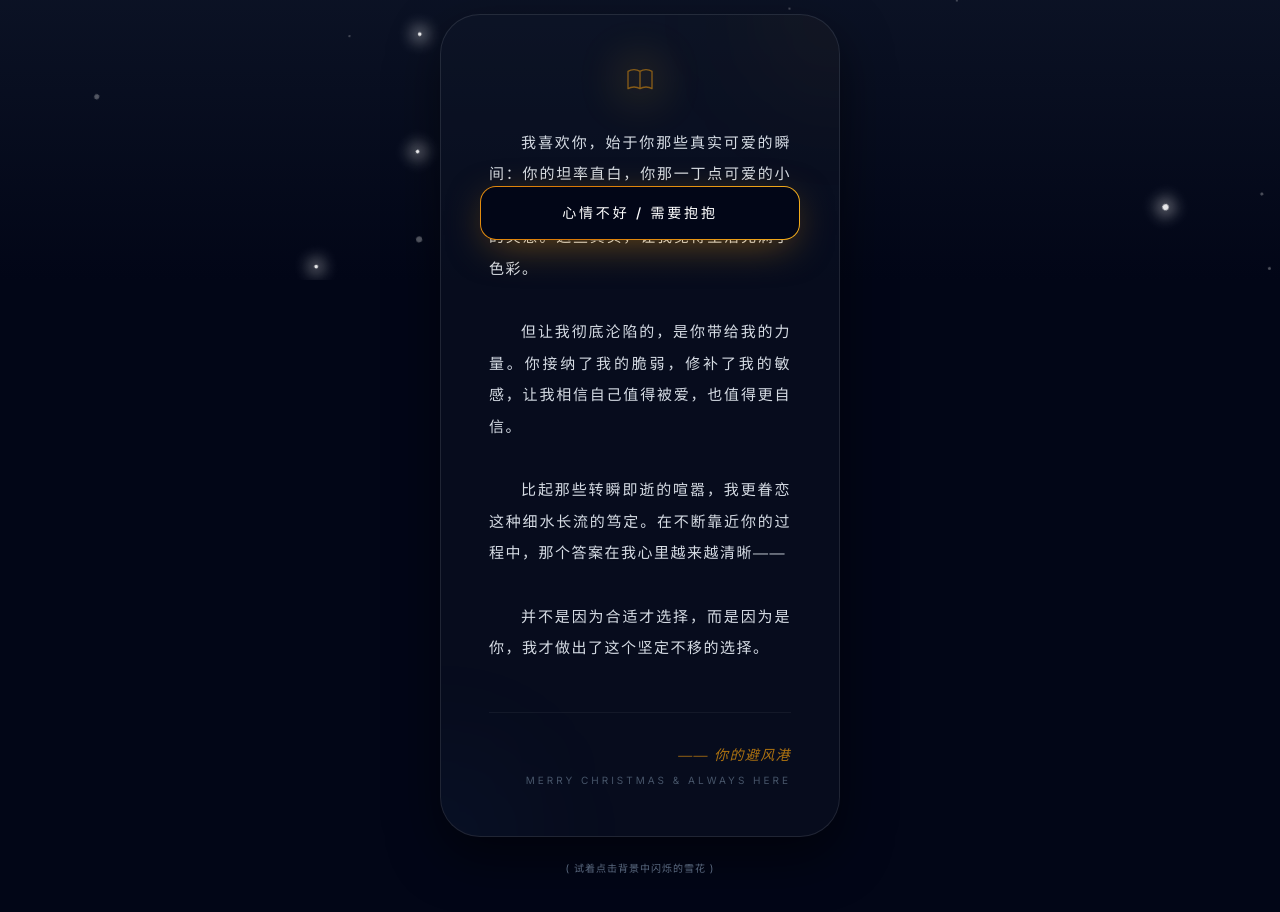
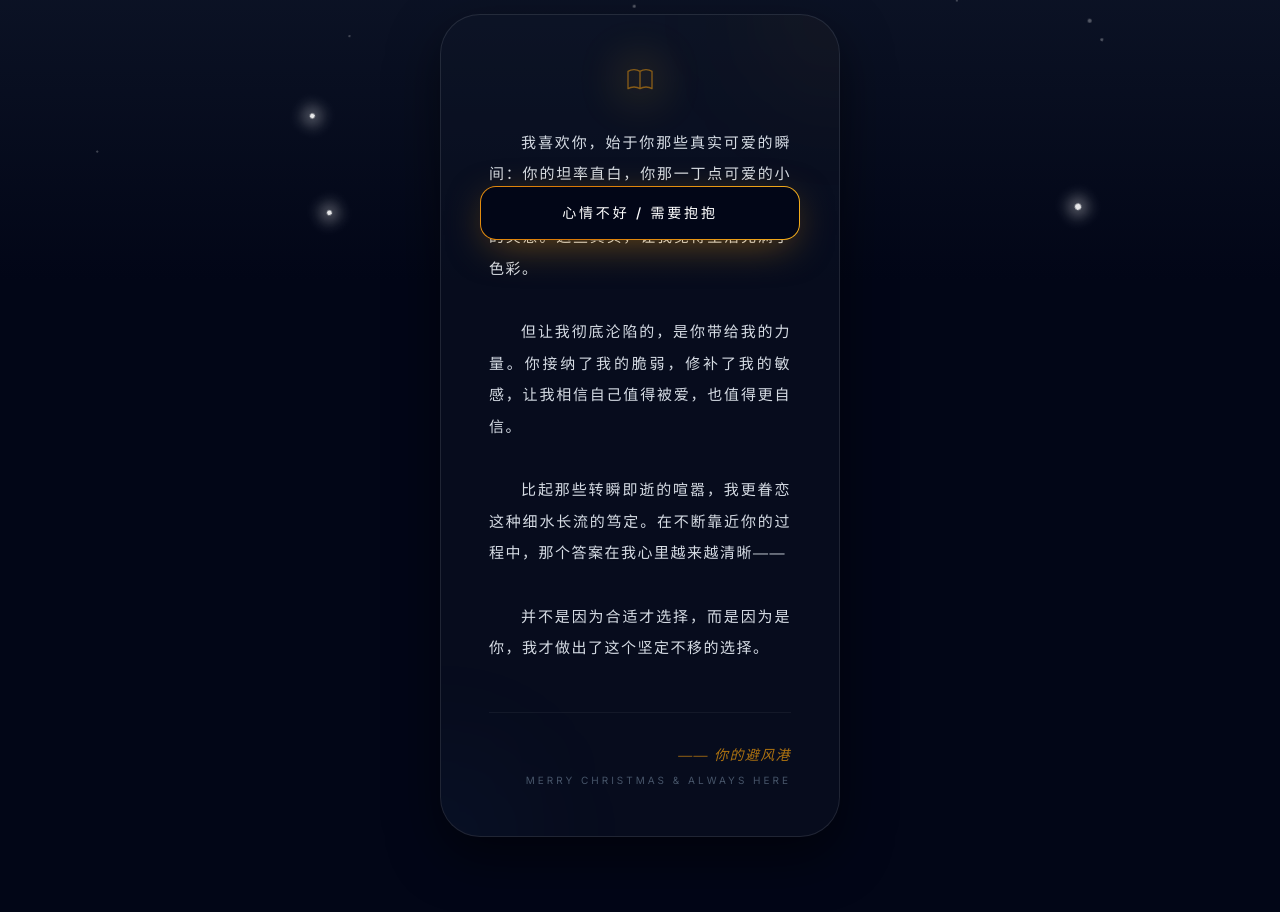
Before and after one commit to siegzhong-maker/the-safe-house, a React (Vite) app: page / in a window 1280 px wide. Shown: the part 520-1432 px from the top of the page. Built offline with nearby package versions, Linux system fonts and the light colour scheme.

Commit message:
Remove snowflake click messages

```diff
--- a/App.tsx
+++ b/App.tsx
@@ -70,9 +70,6 @@ const App: React.FC = () => {
             <span className="absolute -top-4 -right-2 text-2xl opacity-20 rotate-12">❄️</span>
           </div>
           <Evidence />
-          <p className="text-center mt-6 text-[10px] text-slate-500 tracking-widest animate-pulse">
-            ( 试着点击背景中闪烁的雪花 )
-          </p>
         </section>
 
         <div className="h-10" />
--- a/components/SnowField.tsx
+++ b/components/SnowField.tsx
@@ -1,6 +1,5 @@
 
 import React, { useState, useEffect } from 'react';
-import { SOUL_TRAITS } from '../constants';
 
 interface SnowFlake {
   id: number;
@@ -14,7 +13,6 @@ interface SnowFlake {
 
 const SnowField: React.FC = () => {
   const [snowflakes, setSnowflakes] = useState<SnowFlake[]>([]);
-  const [activeTrait, setActiveTrait] = useState<string | null>(null);
 
   useEffect(() => {
     const flakes = Array.from({ length: 40 }).map((_, i) => ({
@@ -24,16 +22,9 @@ const SnowField: React.FC = () => {
       duration: Math.random() * 12 + 10,
       delay: Math.random() * -20,
       isSpecial: Math.random() > 0.75,
-      traitIndex: Math.floor(Math.random() * SOUL_TRAITS.length)
     }));
     setSnowflakes(flakes);
   }, []);
-
-  const handleTraitClick = (e: React.MouseEvent, text: string) => {
-    e.stopPropagation();
-    setActiveTrait(text);
-    setTimeout(() => setActiveTrait(null), 4000);
-  };
 
   return (
     // 容器保持透明，z-20 确保雪花在内容上方可点，但 pointer-events-none 允许点击穿透到不带 pointer-events-auto 的区域
@@ -43,7 +34,7 @@ const SnowField: React.FC = () => {
       {snowflakes.map((flake) => (
         <div
           key={flake.id}
-          className="absolute pointer-events-auto cursor-pointer flex items-center justify-center"
+          className="absolute flex items-center justify-center"
           style={{
             top: '-10%',
             left: `${flake.x}%`,
@@ -51,9 +42,7 @@ const SnowField: React.FC = () => {
             height: flake.isSpecial ? '44px' : `${flake.size}px`,
             animation: `fall ${flake.duration}s linear infinite`,
             animationDelay: `${flake.delay}s`,
-          }}
-          onClick={(e) => flake.isSpecial && flake.traitIndex !== undefined && handleTraitClick(e, SOUL_TRAITS[flake.traitIndex])}
-        >
+          }}>
           <div
             className={`rounded-full bg-white transition-shadow ${
               flake.isSpecial
@@ -67,17 +56,6 @@ const SnowField: React.FC = () => {
           />
         </div>
       ))}
-
-      {/* Trait Toast */}
-      {activeTrait && (
-        <div className="fixed top-1/4 left-0 right-0 z-[100] flex justify-center px-8 pointer-events-none">
-          <div className="bg-amber-900/80 backdrop-blur-3xl border border-amber-200/30 px-8 py-5 rounded-[2rem] shadow-[0_20px_50px_rgba(0,0,0,0.5)] animate-float-up max-w-xs text-center">
-            <p className="text-amber-100 text-base font-serif italic tracking-wider leading-relaxed">
-              ✨ {activeTrait}
-            </p>
-          </div>
-        </div>
-      )}
 
       <style>{`
         @keyframes fall {
```
